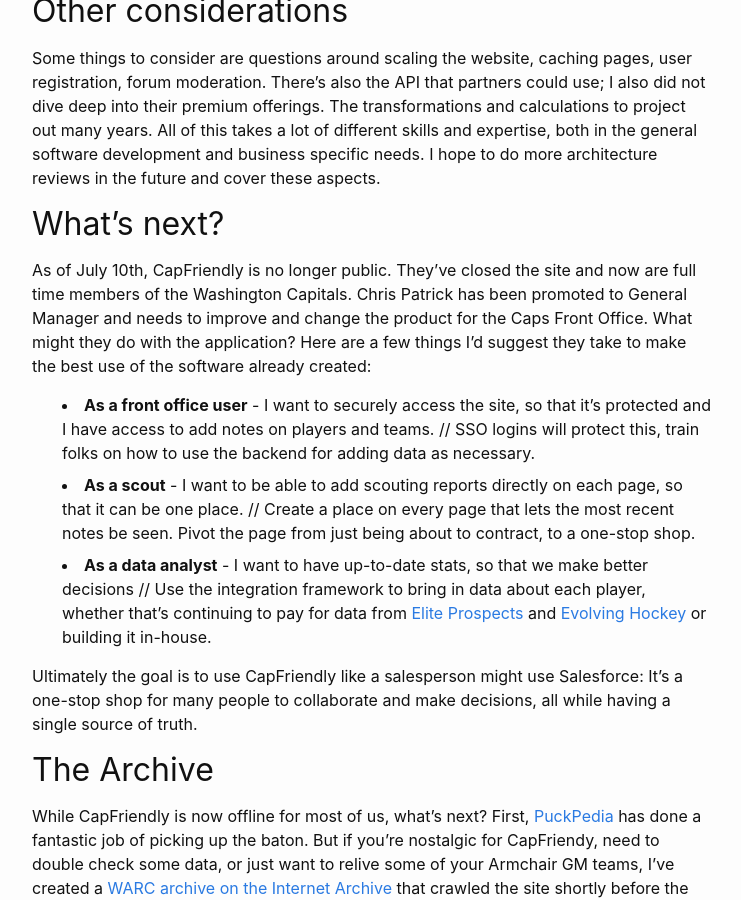
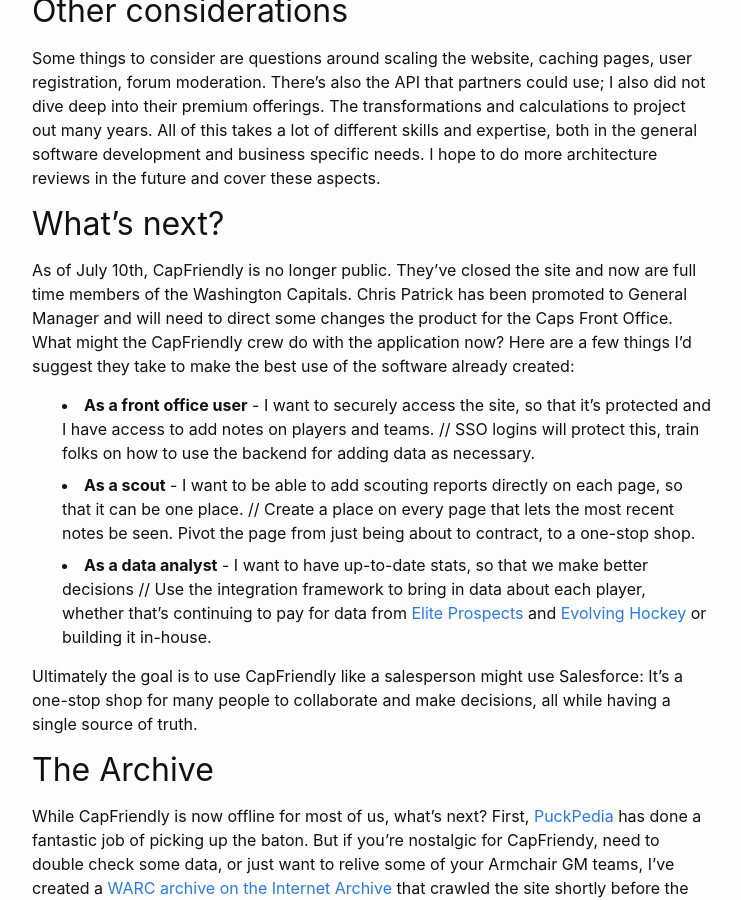
Before and after one commit to dannypage/views, a Jekyll site: the page built from _posts/2024-07-10-CapFriendly-Systems-Design.md, in a window 1280 px wide and 900 px high, scrolled down 3646 px. Shown: the whole window, without its empty margins (268-1009 px from the left). Built offline with Jekyll 4.4.1, drawn with Linux system fonts in a browser that asks for light colours.

Commit message:
Update 2024-07-10-CapFriendly-Systems-Design.md

```diff
--- a/_posts/2024-07-10-CapFriendly-Systems-Design.md
+++ b/_posts/2024-07-10-CapFriendly-Systems-Design.md
@@ -12,7 +12,7 @@
 ## Product Requirements
 *What are people going to come to the website for? How can we serve a variety of customers? How will it make money?*
 
-![general systems design map](/views/assets/img/IMG_0112.jpeg)
+![screenshot of the league dashboard](/views/assets/img/IMG_0112.jpeg)
 
 CapFriendly, like [CapGeek](https://en.m.wikipedia.org/wiki/CapGeek) before it, was launched to help NHL fans to better understand how teams in the NHL were managing their rosters and salary caps. Before those sites were around, many contract details were hidden from the public. Teams would often not willingly disclose salary or term length, or if there were any No Move/Trade Clauses. Media members could get this info, but it wasn't in one place. So the ultimate *raison d'être* of these cap sites: **Get contract data to the public.**
 
@@ -56,7 +56,7 @@
 
 ## What's next?
 
-As of July 10th, CapFriendly is no longer public. They’ve closed the site and now are full time members of the Washington Capitals. Chris Patrick has been promoted to General Manager and needs to improve and change the product for the Caps Front Office. What might they do with the application? Here are a few things I’d suggest they take to make the best use of the software already created:
+As of July 10th, CapFriendly is no longer public. They’ve closed the site and now are full time members of the Washington Capitals. Chris Patrick has been promoted to General Manager and will need to direct some changes the product for the Caps Front Office. What might the CapFriendly crew do with the application now? Here are a few things I’d suggest they take to make the best use of the software already created:
 
 - **As a front office user** - I want to securely access the site, so that it’s protected and I have access to add notes on players and teams. // SSO logins will protect this, train folks on how to use the backend for adding data as necessary.
 - **As a scout** - I want to be able to add scouting reports directly on each page, so that it can be one place. // Create a place on every page that lets the most recent notes be seen. Pivot the page from just being about to contract, to a one-stop shop.
@@ -89,7 +89,7 @@
 
 Then go to the server and search for the main URL - and then you’ll have it running locally!
 
-![screenshot of PYWB running with the archive showing the capfriendly homepage as captured on July 9th](/views/assets/img/IMG_0110.jpeg)
+![screenshot of PYWB running with the archive showing the capfriendly homepage as captured on July 9th](/views/assets/img/IMG_0113.jpeg)
 
 ## In Closing
 
```
